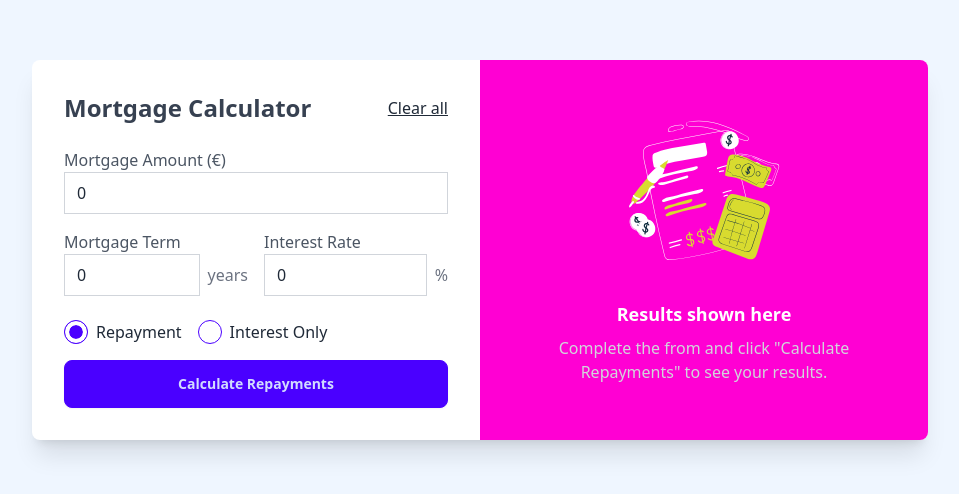
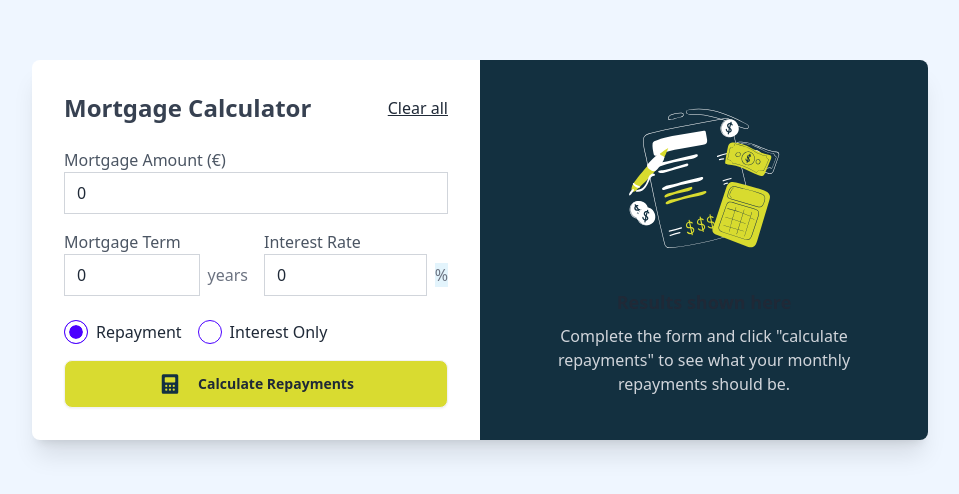
Before and after one commit to al-kojic/frontend-project, a SvelteKit app: page / in a window 1280 px wide. Shown: the part 150-644 px from the top of the page, without its empty margins (160-1119 px from the left). Built offline with nearby package versions, Linux system fonts and the light colour scheme.

Commit message:
Update +page.svelte

```diff
--- a/src/routes/+page.svelte
+++ b/src/routes/+page.svelte
@@ -62,7 +62,7 @@
 								placeholder="Interest Rate (%)"
 								bind:value={interestRate}
 							/>
-							<span class="text-gray-500">%</span>
+							<span class="text-gray-500" style="background-color: #E3F4FC;">%</span>
 						</div>
 					</div>
 				</div>
@@ -90,16 +90,27 @@
 					</div>
 				</div>
 
-				<button type="submit" class="btn btn-primary w-full mt-4">Calculate Repayments</button>
+				<button type="submit" class="btn w-full mt-4" style="background-color: #D9DB30;"
+					><img
+						src="/assets/images/icon-calculator.svg"
+						alt="Calculator"
+						class="w-4 h-4 mr-2"
+						style="width: 24px; height: 24px; margin-right: 8px"
+					/>Calculate Repayments</button
+				>
 			</form>
 		</div>
 
-		<div class="bg-secondary text-white p-8 flex flex-col justify-center items-center">
+		<div
+			class="bg p-8 flex flex-col justify-center items-center"
+			style="background-color: #133040;"
+		>
 			<img src="/assets/images/illustration-empty.svg" alt="Illustration" class="w-40 mb-6" />
 			<h2 class="text-lg font-semibold">Results shown here</h2>
 			{#if monthlyPayment === null}
 				<p class="text-gray-300 mt-2 text-center">
-					Complete the from and click "Calculate Repayments" to see your results.
+					Complete the form and click "calculate repayments" to see what your monthly repayments
+					should be.
 				</p>
 			{:else}
 				<div class="mt-4">
```
